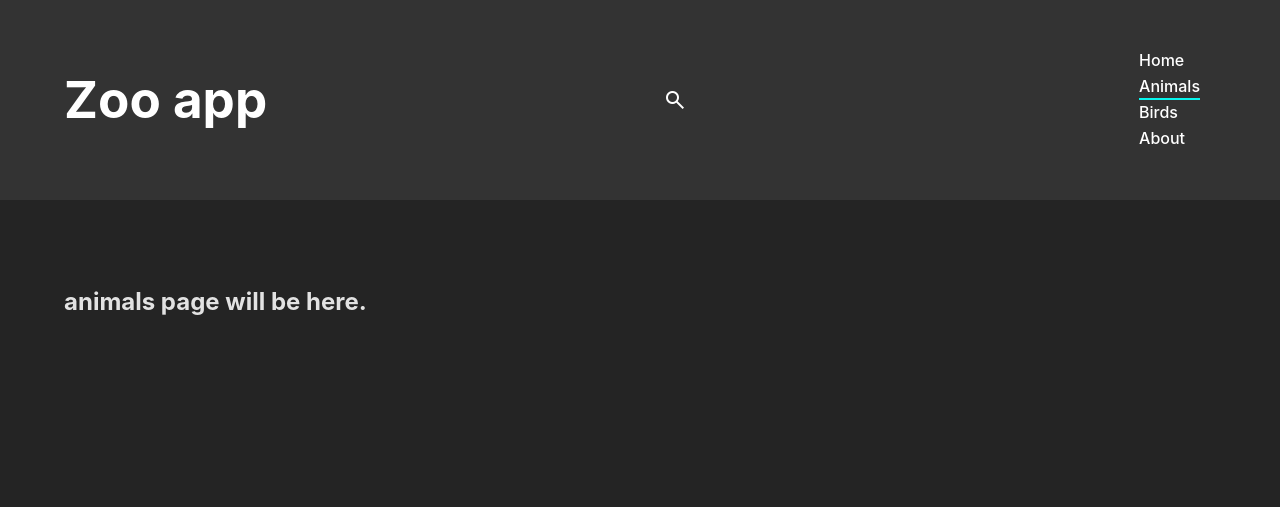
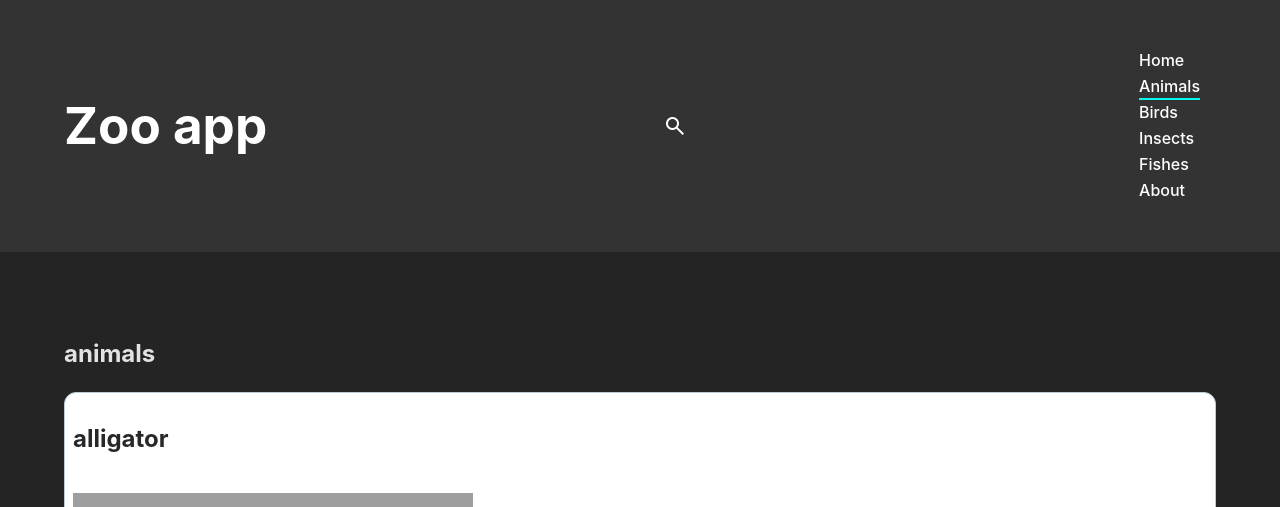
Before and after one commit to popadana10/animals_app, a React (Vite) app: page /animals in a window 1280 px wide. Shown: the top 507 px of the page. Built offline with nearby package versions, Linux system fonts and the light colour scheme; grey boxes are pictures that could not be loaded.

Commit message:
like and remove card buttons with functionality

```diff
--- a/index.html
+++ b/index.html
@@ -2,7 +2,7 @@
 <html lang="en">
   <head>
     <meta charset="UTF-8" />
-    <link rel="icon" type="image/svg+xml" href="/vite.svg" />
+    <link rel="shortcut icon" href="favicon.ico" />
     <meta name="viewport" content="width=device-width, initial-scale=1.0" />
     <link
       rel="stylesheet"
--- a/src/App.css
+++ b/src/App.css
@@ -84,3 +84,14 @@ h1 {
   font-size: 3.2em;
   line-height: 1.1;
 }
+
+.card {
+  background-color: white;
+  border: 1px solid #bacdd8;
+  padding: 8px;
+  border-radius: 12px;
+  color: rgb(40, 40, 40);
+  display: grid;
+  grid-template-columns: repeat(1, 1fr);
+  gap: 1rem;
+}
--- a/src/App.jsx
+++ b/src/App.jsx
@@ -3,41 +3,38 @@ import './App.css'
 import Header from './components/Header';
 import Footer from './components/Footer';
 import Card from './components/Card';
-import {animals, birds, insects} from './routes/animalsList';
+import {animals, birds, insects, fishes} from './routes/animalsList';
 import { RouterProvider, createBrowserRouter } from 'react-router-dom';
 import Home from './routes/Home';
 import Root from './routes/Root';
-import Birds from './routes/Birds';
-import Animals from './routes/Animals';
 import ErrorPage from './routes/ErrorPage';
 import About from './routes/About';
 import CategoryPage from './routes/CategoryPage';
 
 
 function App() {
-  const [zoo, setZoo]=useState({animals, birds, insects});
 
-/*
-  const removeCard = (animal) => {
-  const updatedArray = animalsData.filter(item=>item.name !== animal);
-  setAnimalsData(updatedArray);
+  const [zoo, setZoo]=useState({animals, birds, insects, fishes});
+
+
+  const removeHandler = (name, category) => {
+    setZoo((prevZoo)=>({
+      ...prevZoo,
+      [category]: prevZoo[category].filter(el => el.name !== name),
+    }));
   };
 
-  const likesHandler = (animal, action) => {
-    const updatedArray =animalsData.map(item =>{
-      if (item.name === animal) {
-        if (action === 'add') {
-          return {...item, likes: item.likes +1};
-        } else {
-          return {...item, likes: item.likes -1};
-        }
-      } else {
-        return item;
-      }
-    });
-    setAnimalsData(updatedArray);
+  const likesHandler = (name, category, action) => {
+   setZoo((prevZoo)=>({
+    ...prevZoo,
+    [category]: prevZoo[category].map((el) =>
+    el.name === name
+    ? {...el, likes: el.likes + (action === 'add' ? 1: -1) }
+    : el
+    ),
+  }));
   };
-  */
+
 
 const router = createBrowserRouter([
   {path:'/', element:<Home/>},
@@ -46,12 +43,21 @@ const router = createBrowserRouter([
     element:<Root/>,
     errorElement: <ErrorPage/>,
     children:[
-    {path:':category', element: <CategoryPage {...zoo}/>},
+    {path:':category',
+    element: (
+    <CategoryPage
+    addLikes={likesHandler}
+    removeCard={removeHandler}
+    removeLikes={likesHandler}
+    {...zoo}
+    />
+    ),
+  },
     {path:'/about', element:<About/>},
   ],
 },
 ]);
   return <RouterProvider router={router}/>;
-}
+};
 
 export default App;
--- a/src/components/Card.css
+++ /dev/null
@@ -1,7 +0,0 @@
-.card {
-  background-color: white;
-  border: 1px solid #bacdd8;
-  padding: 8px;
-  border-radius: 12px;
-  color: rgb(40, 40, 40);
-}
--- a/src/components/Card.jsx
+++ b/src/components/Card.jsx
@@ -1,4 +1,4 @@
-import  './Card.css';
+
 
 const Card = ({name, likes, addLikes, removeCard, removeLikes}) => {
     return (
--- a/src/components/Header.jsx
+++ b/src/components/Header.jsx
@@ -11,6 +11,8 @@ const Header = () => {
               <NavLink to='/'>Home</NavLink>
               <NavLink to='/animals'>Animals</NavLink>
               <NavLink to='/birds'>Birds</NavLink>
+              <NavLink to='/insects'>Insects</NavLink>
+              <NavLink to='/fishes'>Fishes</NavLink>
               <NavLink to='/about'>About</NavLink>
             </li>
           </ul>
--- a/src/routes/Animals.jsx
+++ /dev/null
@@ -1,9 +0,0 @@
-const Animals = () => {
-    return (
-        <>
-        <h2>Animals</h2>
-
-        </>
-    );
-}
-export default Animals;
--- a/src/routes/Birds.jsx
+++ /dev/null
@@ -1,9 +0,0 @@
-const Birds = () => {
-    return (
-        <>
-        <h2>Birds</h2>
-        <p>Birds will be here</p>
-        </>
-    );
-}
-export default Birds;
--- a/src/routes/CategoryPage.jsx
+++ b/src/routes/CategoryPage.jsx
@@ -1,11 +1,25 @@
 import { useParams } from "react-router-dom";
+import Card from "../components/Card";
 
-const CategoryPage = () => {
+const CategoryPage = ({removeCard, removeLikes, addLikes, ...rest}) => {
     const {category} = useParams();
+
+    const categoryItems = rest[category];
+
     return (
         <>
-        <h2>{category} page will be here.</h2>
-
+        <h2>{category}</h2>
+        {categoryItems.map((item) => {
+            return (
+            <Card
+                key={item.name}
+                name={item.name}
+                likes={item.likes}
+                addLikes={()=>addLikes(item.name, category, 'add')}
+                removeLikes={()=>removeLikes(item.name, category, 'remove')} removeCard={()=>removeCard(item.name, category)}
+            />
+            );
+        })}
         </>
     );
 }
--- a/src/routes/Home.jsx
+++ b/src/routes/Home.jsx
@@ -5,6 +5,8 @@ const Home = () => {
         <>
               <Link to='/animals' >Animals</Link>
               <Link to='/birds'>Birds</Link>
+              <Link to='/insects'>Insects</Link>
+              <Link to='/fishes'>Fishes</Link>
         </>
     );
 }
```
Also changed, not shown: 1 other file (tests, documents, lock files or other folders).
